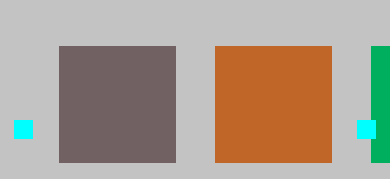
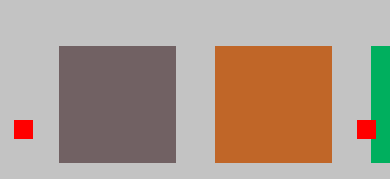
Before and after one commit to kyunosaya/skilltest, a plain HTML site: page index.html in a window 390 px wide. Shown: the part 3689-3868 px from the top of the page. Drawn offline with Linux system fonts and the light colour scheme.

Commit message:
모바일 end

```diff
--- a/css/index_media.css
+++ b/css/index_media.css
@@ -405,14 +405,14 @@
           position:absolute;
           left:2.5vw; top:50%;
           margin-top:-2.5vw;
-          background-color: aqua;
+          background-color: red;
       }
       #box05 .box>.next{
         width:5vw; height:5vw;
         position:absolute;
         right:2.5vw; top:50%;
         margin-top:-2.5vw;
-        background-color: aqua;
+        background-color: red;
       }
 
 
```
Also changed, not shown: index.html (line endings or trailing spaces).
